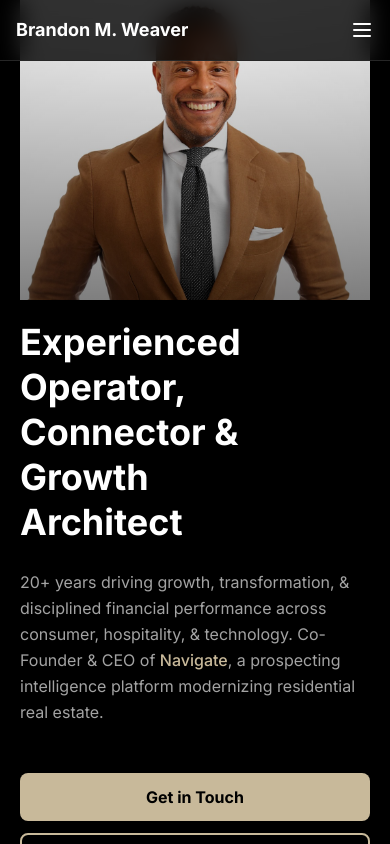
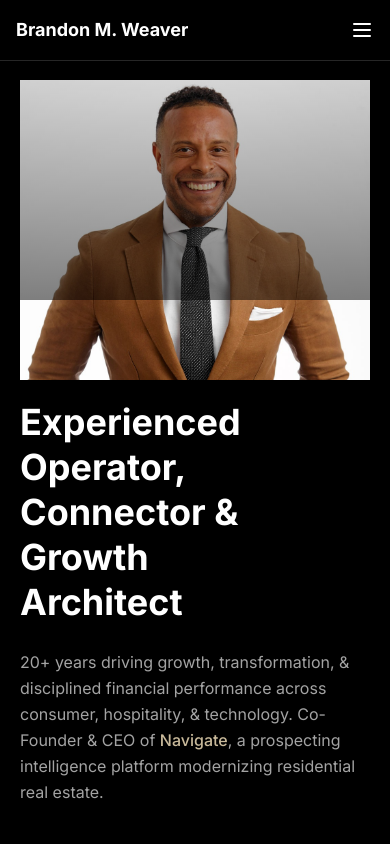
Before and after one commit to letsnavigatebmw/brandonmweaver, a React (Vite) app: page / in a window 390 px wide. Shown: the top 844 px of the page. Built offline with nearby package versions, Linux system fonts and the light colour scheme.

Commit message:
Add top padding on mobile to prevent navbar from blocking hero image

```diff
--- a/src/index.css
+++ b/src/index.css
@@ -64,7 +64,7 @@ body {
 @media (max-width: 768px) {
   .hero-container {
     flex-direction: column;
-    padding: 0 20px 40px 20px;
+    padding: 80px 20px 40px 20px;
     min-height: auto;
     gap: 0;
     position: relative;
```
